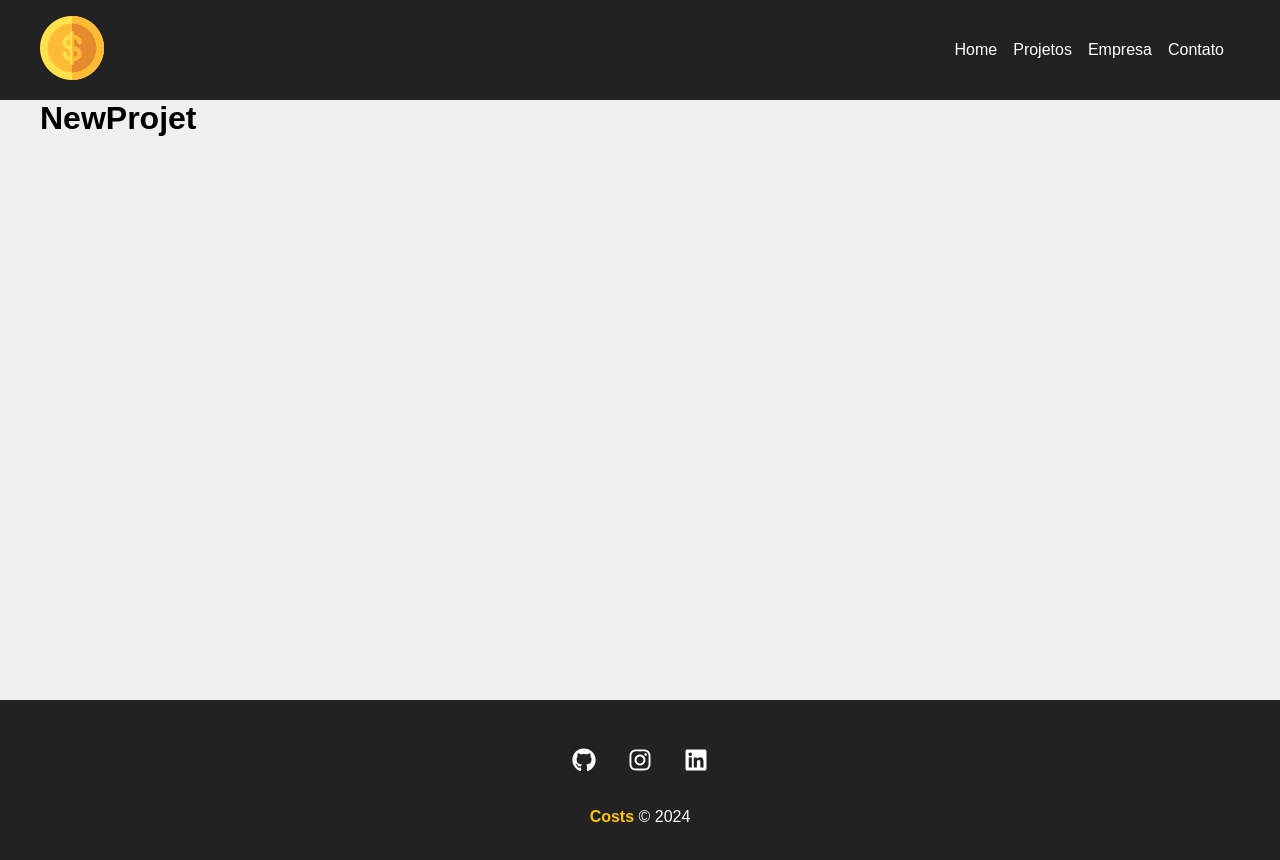
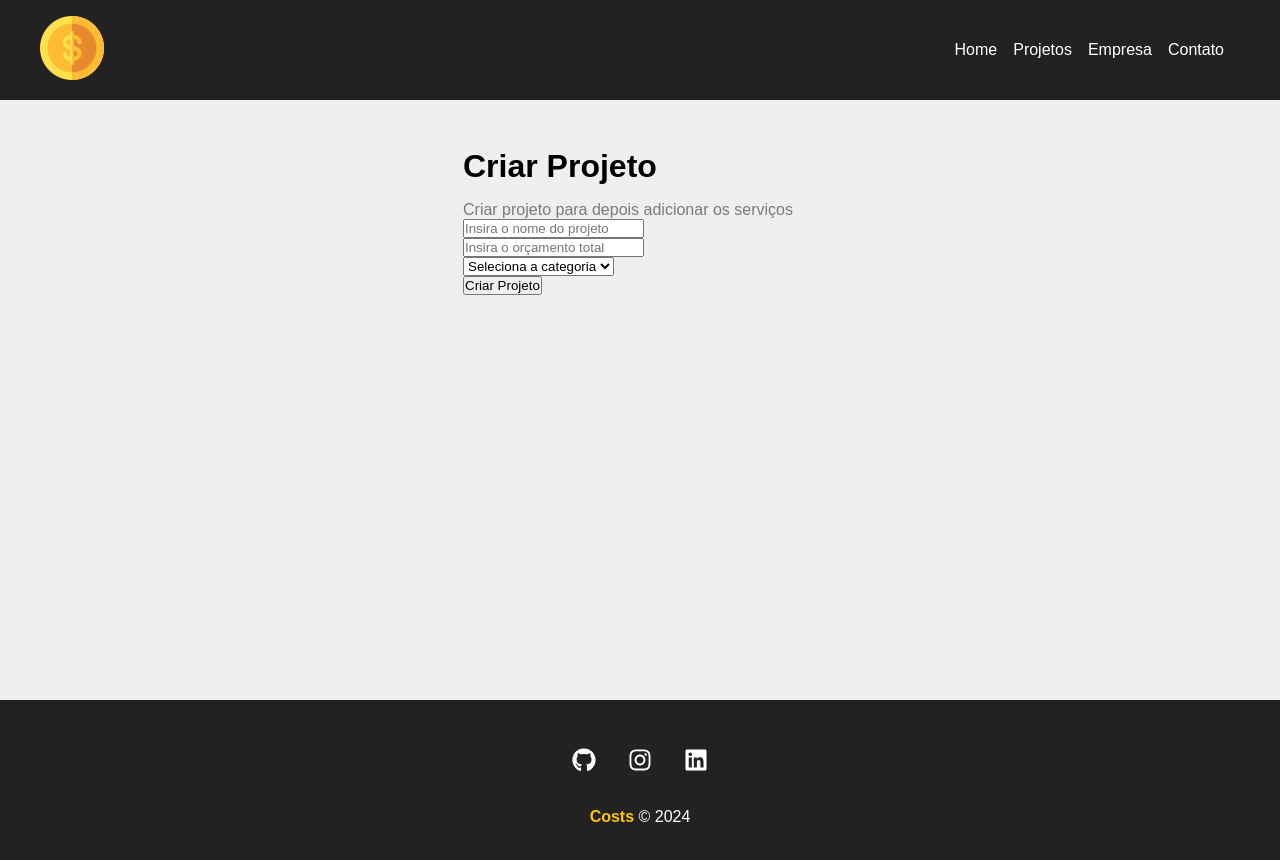
Before and after one commit to devCaiodias/Costs, a React (Create React App) app: page /NewProjet in a window 1280 px wide. Shown: the top 860 px of the page. Built offline with nearby package versions, Linux system fonts and the light colour scheme.

Commit message:
Criando o formulario da pagina New Projet

```diff
--- a/src/components/Pages/NewProjet.js
+++ b/src/components/Pages/NewProjet.js
@@ -1,8 +1,13 @@
+import ProjectForm from '../project/ProjectForm';
+import styles from './NewProjet.module.css'
+
 function NewProjet() {
     return (
-       <>
-        <h1>NewProjet</h1>
-       </>
+        <div className={styles.newproject_container}>
+            <h1>Criar Projeto</h1>
+            <p>Criar projeto para depois adicionar os serviços</p>
+            <ProjectForm />
+       </div>
     )
 }
 
--- /dev/null
+++ b/src/components/Pages/NewProjet.module.css
@@ -0,0 +1,13 @@
+.newproject_container {
+    width: 450px;
+    margin: 0 auto;
+    padding: 3em;
+}
+
+.newproject_container h1 {
+    margin-bottom: 0.5em;
+}
+
+.newproject_container p {
+    color: #7b7b7b;
+}
--- /dev/null
+++ b/src/components/project/ProjectForm.js
@@ -0,0 +1,22 @@
+function ProjectForm() {
+    return (
+        <form>
+            <div>
+                <input type="text" placeholder="Insira o nome do projeto" />
+            </div>
+            <div>
+                <input type="number" placeholder="Insira o orçamento total" />
+            </div>
+            <div>
+                <select name="Category_id" >
+                    <option disabled selected>Seleciona a categoria</option>
+                </select>
+            </div>
+            <div>
+                <input type="submit" value="Criar Projeto" />
+            </div>
+        </form>
+    )
+}
+
+export default ProjectForm;
```
